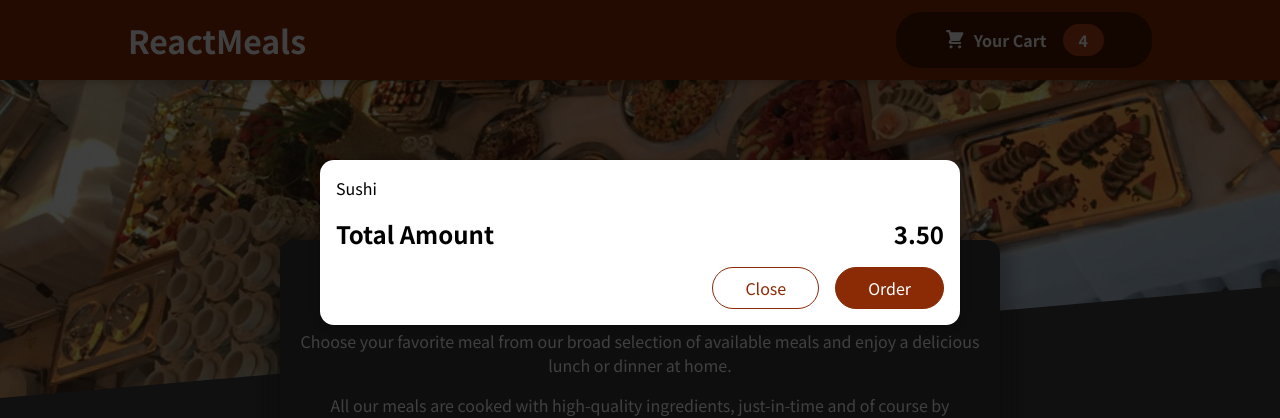
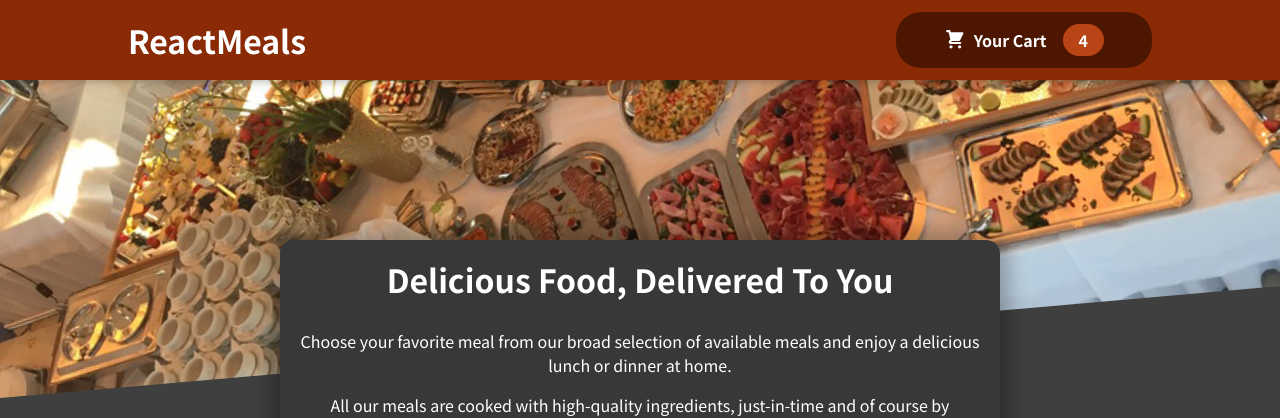
Before and after one commit to tazmanraz/food-order-react, a React (Create React App) app: page / in a window 1280 px wide. Shown: the top 418 px of the page. Built offline with nearby package versions, Linux system fonts and the light colour scheme.

Commit message:
Add cart state functionality of close and open

```diff
--- a/src/App.js
+++ b/src/App.js
@@ -1,13 +1,27 @@
+import { useState } from "react";
+
 import Cart from "./components/Cart/Cart";
 import Header from "./components/Layout/Header";
 import Meals from "./components/Meals/Meals";
 
 function App() {
+  const [cartShown, setCartShown] = useState(false);
+
+  const showCartHandler = () => {
+    setCartShown(true);
+  }
+
+  const hideCartHandler = () => {
+    setCartShown(false)
+  }
+
   return (
     <>
-      <Cart />
-      <Header />
-      <main><Meals /></main>
+      {cartShown && <Cart onClose={hideCartHandler} />}
+      <Header onShowCart={showCartHandler} />
+      <main>
+        <Meals />
+      </main>
     </>
   );
 }
--- a/src/components/Cart/Cart.js
+++ b/src/components/Cart/Cart.js
@@ -7,14 +7,14 @@
   .map((item) => <li>{item.name}</li>)}</ul>
 
   return (
-    <Modal>
+    <Modal onClose={props.onClose}>
     {cartItems}
     <div className={classes.total}>
       <span>Total Amount</span>
       <span>3.50</span>
     </div>
     <div className={classes.actions}>
-      <button className={classes['button--alt']}>Close</button>
+      <button className={classes['button--alt']} onClick={props.onClose}>Close</button>
       <button className={classes.button}>Order</button>
     </div>
 
--- a/src/components/Layout/Header.js
+++ b/src/components/Layout/Header.js
@@ -9,7 +9,7 @@
     <>
       <header className={classes.header}>
         <h1>ReactMeals</h1>
-        <HeaderCartButton />
+        <HeaderCartButton onClick={props.onShowCart} />
 
 
       </header>
--- a/src/components/Layout/HeaderCartButton.js
+++ b/src/components/Layout/HeaderCartButton.js
@@ -5,7 +5,7 @@
 const HeaderCartButton = (props) => {
   return (
     <>
-    <button className={classes.button}>
+    <button className={classes.button} onClick={props.onClick}>
       <span className={classes.icon}>
         <CartIcon />
       </span>
--- a/src/components/UI/Modal.js
+++ b/src/components/UI/Modal.js
@@ -4,7 +4,7 @@
 
 const Backdrop= (props) => {
   return (
-    <div className={classes.backdrop}>
+    <div className={classes.backdrop} onClick={props.onClose}>
 
     </div>
   )
@@ -23,7 +23,7 @@
 const Modal = (props) => {
   return (
     <>
-      {ReactDOM.createPortal(<Backdrop />, portalElement)}
+      {ReactDOM.createPortal(<Backdrop onClose={props.onClose} />, portalElement)}
       {ReactDOM.createPortal(<ModalOverlay>{props.children}</ModalOverlay>, portalElement)}
     </>
   )
```
Also changed, not shown: 1 other file (tests, documents, lock files or other folders).
